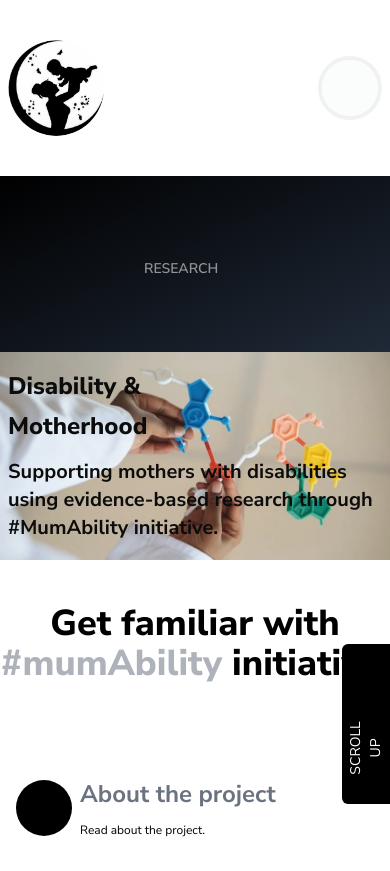
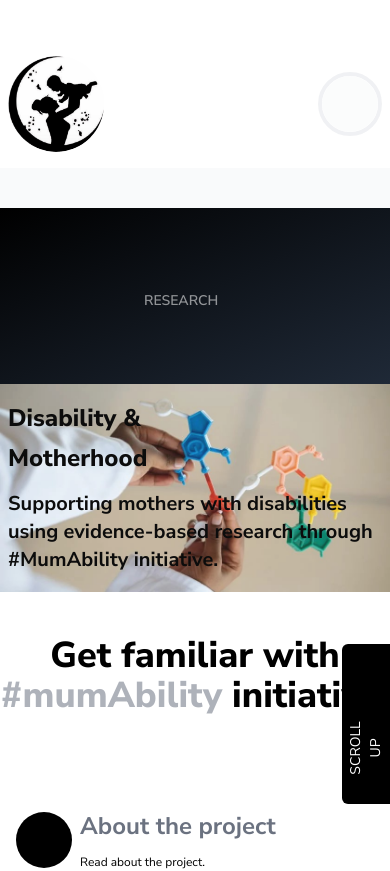
Before and after one commit to Cosmosvybes/disability_and_motherhood, a React (Vite) app: page / in a window 390 px wide. Shown: the top 871 px of the page. Built offline with nearby package versions, Linux system fonts and the light colour scheme; some icons are missing.

Commit message:
modified the nav bar animation

```diff
--- a/src/Components/Pages/Landing/Components/Card.tsx
+++ b/src/Components/Pages/Landing/Components/Card.tsx
@@ -29,8 +29,8 @@ const Card_ = ({
             </p>{" "}
           </div>
           <a
-            className="text-blue-500 max-sm:px-0  max-sm:text-sm text-sm font-bold"
-            href="https://journals.sagepub.com/doi/epub/10.1177/26334941241288587"
+            className="text-blue-500 max-sm:px-0 mt-2  max-sm:text-sm text-sm font-bold"
+            href={`https://journals.sagepub.com/doi/epub/10.1177/26334941241288587`}
           >
             read more here
           </a>
--- a/src/Components/Tools/Nav/Navbar.tsx
+++ b/src/Components/Tools/Nav/Navbar.tsx
@@ -12,24 +12,35 @@ const Navbar = () => {
   const [toggle, setToggle] = useState(false);
   return (
     <>
-      <div className="relative flex lg:px-20 max-2xl:px-5 max-xl:px-10 px-28 py-10 max-sm:px-2 max-md:px-4 justify-between items-center">
+      <div className="relative flex max-lg:px-5 h-52 max-2xl:px-5 max-xl:px-10 px-28 py-10 max-sm:px-2 max-md:px-4 justify-between items-center">
         <div
-          className="absolute bg-gray-50 flex justify-center items-center flex-col  transition duration-500  left-0 w-full"
+          className={`absolute bg-gray-50  max-md:py-5 ${
+            toggle ? "h-52" : "h-0"
+          }  flex justify-center items-center flex-col  transition duration-500  left-0 bottom-0 w-full`}
           style={{
-            height: toggle ? "28rem" : "0",
-            transition: "0.5s ease-out",
+            transition: "0.7s ease-out",
           }}
         >
-          <div className=" z-10 absolute bottom-0   px-5 py-5 left-0  flex-col  justify-evenly flex gap-5">
+          <div
+            style={{
+              transition: "2s  ease-out",
+              opacity: !toggle ? 0 : 1,
+            }}
+            className=" z-10 absolute bottom-0  py-5 px-5 left-0  flex-col  justify-evenly flex  gap-4"
+          >
             {menu.map((_, i) => (
               <Link
                 onClick={() => setToggle(!toggle)}
-                duration={500}
+                duration={400}
                 smooth
-                style={{ visibility: !toggle ? "hidden" : "visible" }}
+                style={{
+                  visibility: !toggle ? "hidden" : "visible",
+                  transition: "0.9s ease-in",
+                  opacity: !toggle ? 0 : 1,
+                }}
                 to={_.title}
                 key={i}
-                className="text-black hover:bg-gray-400 transition duration-500 font-bold max-sm:flex max-md:flex  text-sm cursor-pointer"
+                className="text-black py-1 hover:bg-gray-400 transition duration-500 font-bold max-sm:flex max-md:flex  text-sm cursor-pointer"
               >
                 {_.title}
               </Link>
```
